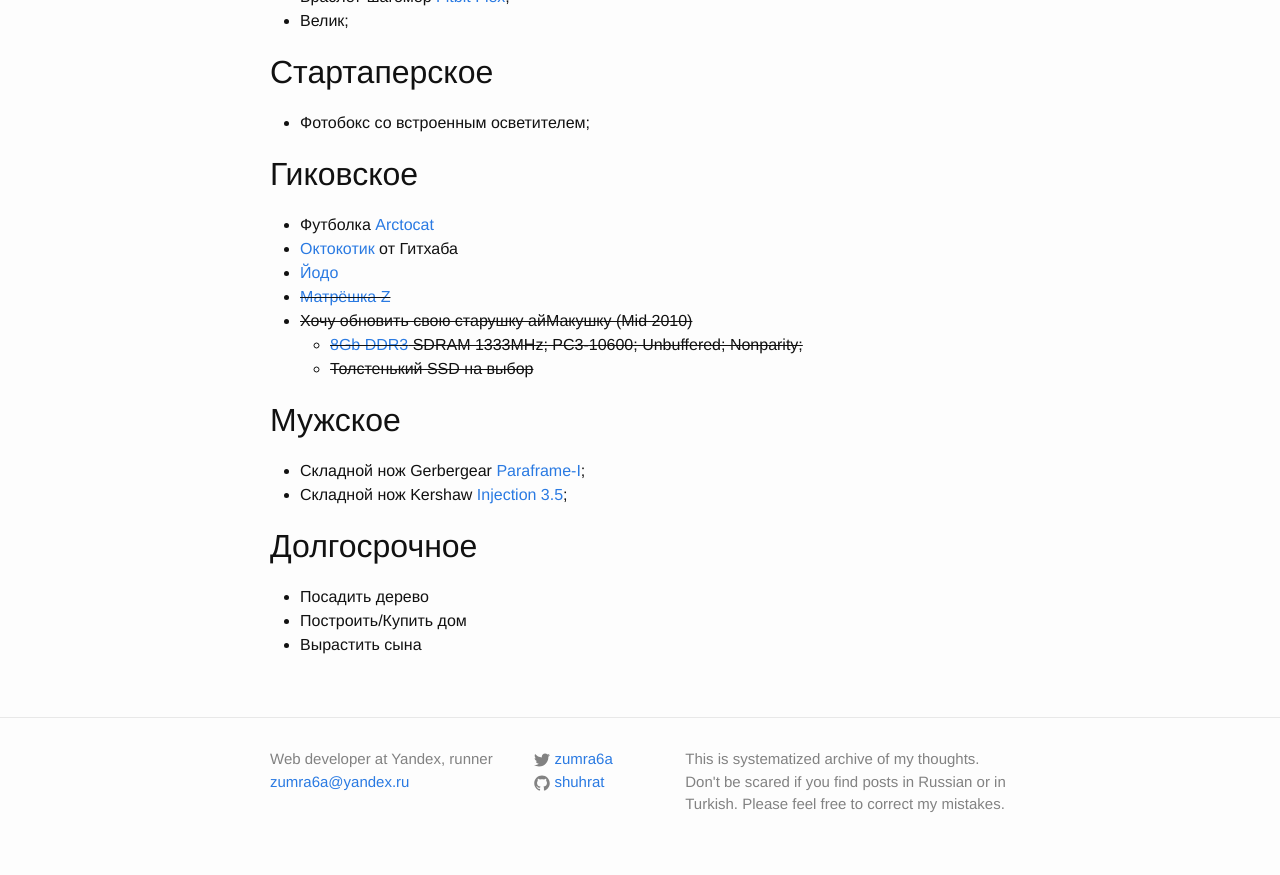
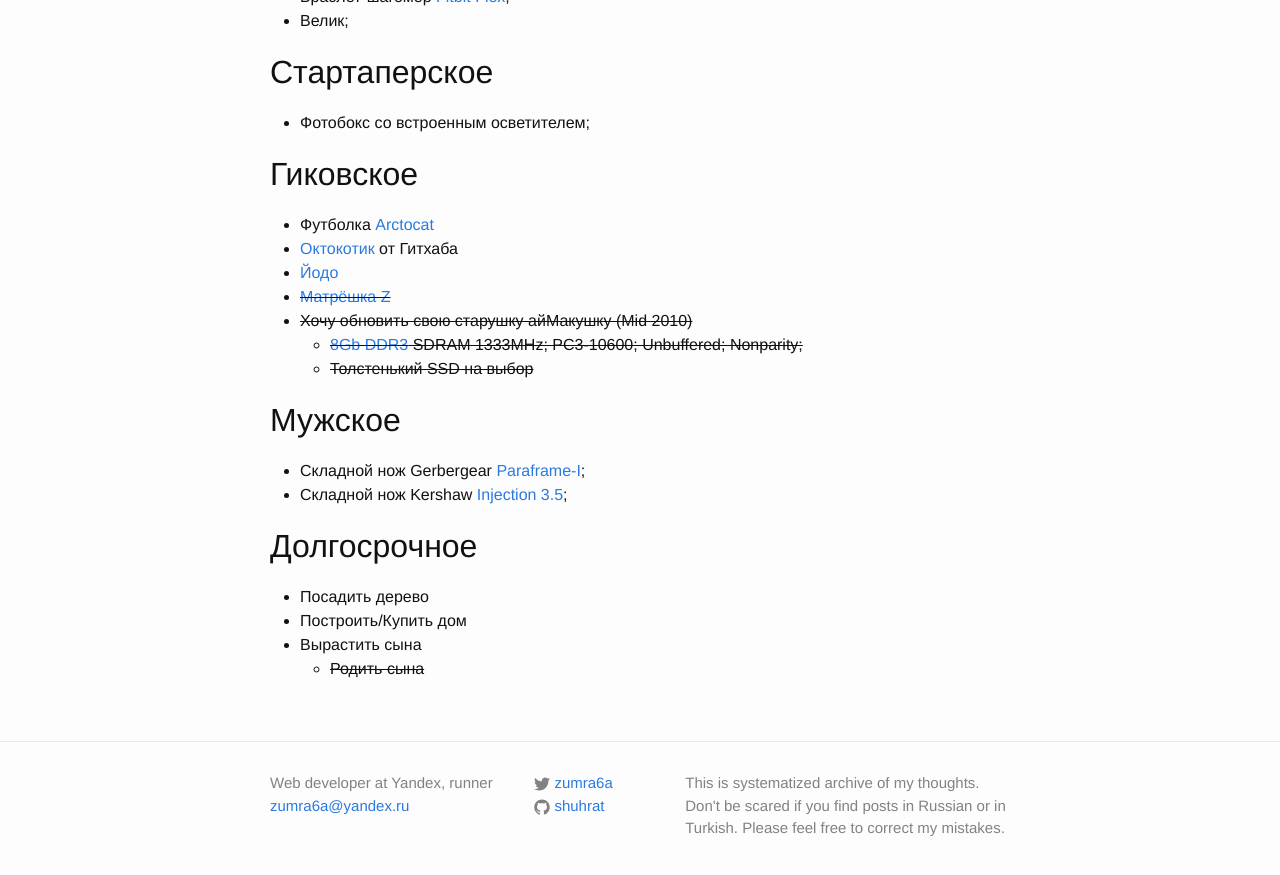
Before and after one commit to shuhrat/shuhrat.github.io, a Jekyll site: the page built from wishlist/index.md, in a window 1280 px wide and 900 px high, scrolled down 679 px. Shown: the top 875 px of the window. Built offline with Jekyll 4.4.1, drawn with Linux system fonts in a browser that asks for light colours.

Commit message:
Родил сына
Воспринимай пункт **Вырастить сына** как эпик!

```diff
--- a/wishlist/index.md
+++ b/wishlist/index.md
@@ -49,7 +49,7 @@
 - Посадить дерево
 - Построить/Купить дом
 - Вырастить сына
-
+  * ~~Родить сына~~
 
 [wishlist]: http://www.wikiwand.com/ru/Вишлист
 [kindle]: https://market.yandex.ru/product/11134465
```
